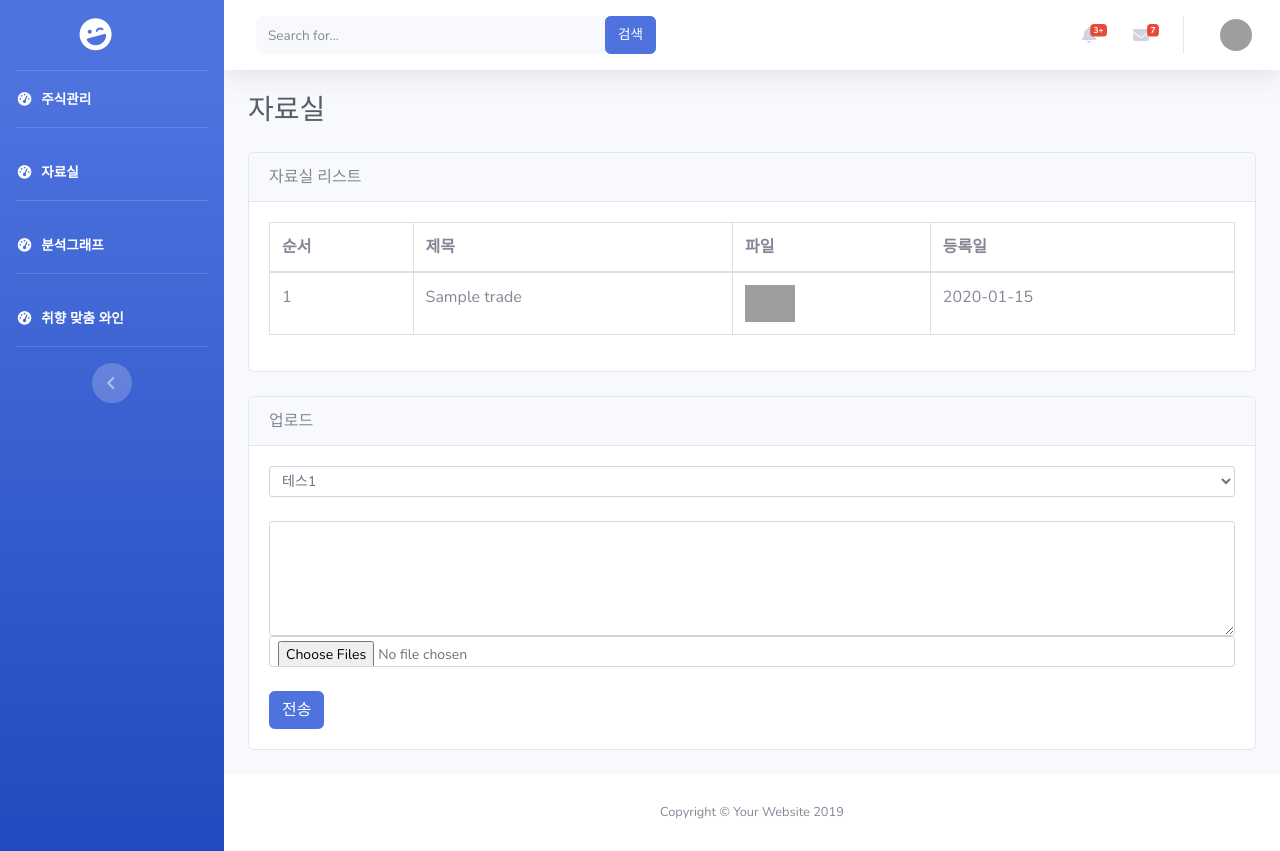
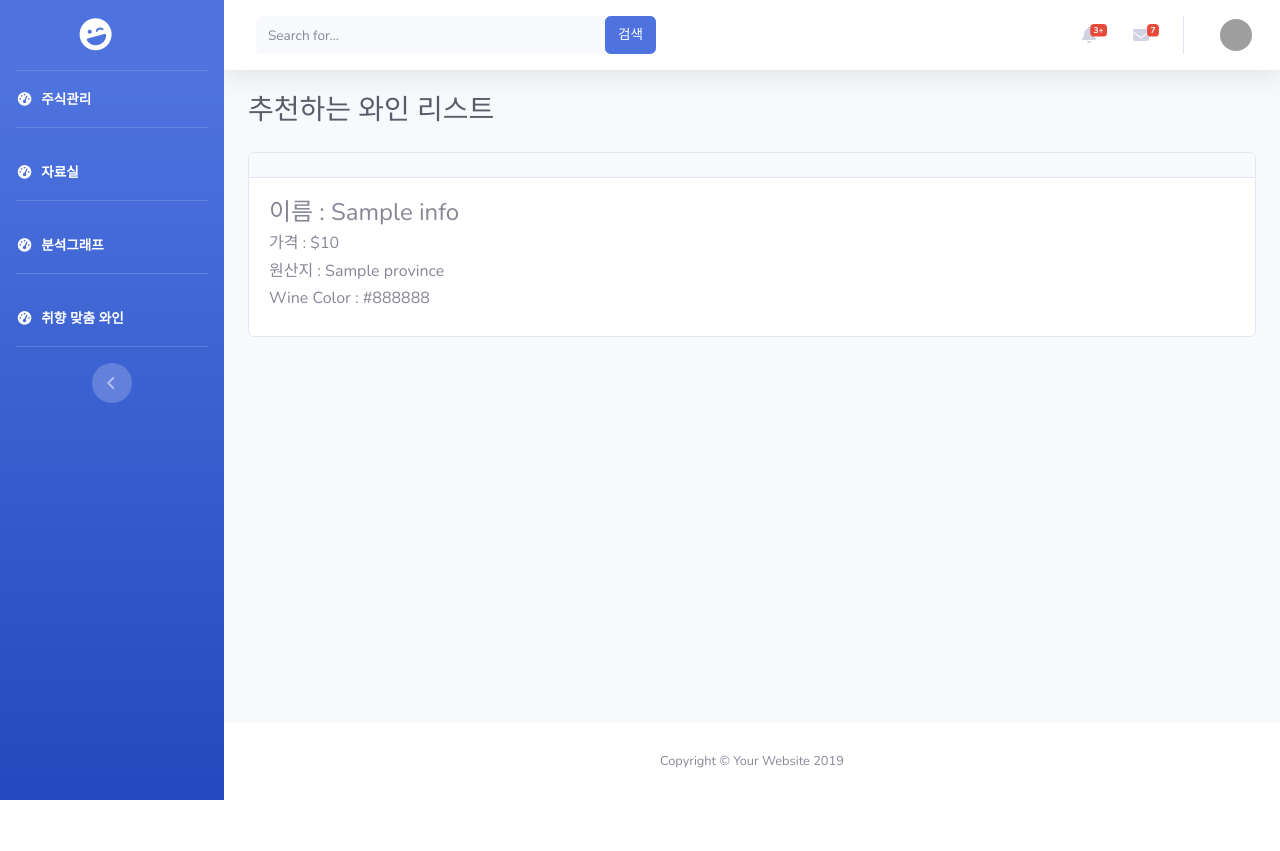
Before and after one commit to 5Hanui/flaskApp, a Python web app: template service/templates/bbs.html in a window 1280 px wide. After the commit the page ends 800 px from the top, so only its background shows below. Run offline with Jinja, Linux system fonts and the light colour scheme; the template is opened without the code that fills it: most values are stand-ins (such as "Sample title", 1, 10 or a date in 2020); some libraries are stand-ins or nearby versions; grey boxes are pictures that could not be loaded.

Commit message:
#8 rfrs 추천하는 와인 리스트 페이지 추가

```diff
--- a/service/__init__.py
+++ b/service/__init__.py
@@ -124,7 +124,7 @@ def initRoute(app):
     def bbs():
         if request.method == 'GET':
             return render_template('bbs.html'
-                            , rows=selectBbsList())
+                            , infos=selectWineInfo())
         else:
             # 1. 데이터 획득
             title       = request.form.get('title')
--- a/service/templates/pages/bbs_sub.html
+++ b/service/templates/pages/bbs_sub.html
@@ -3,72 +3,23 @@
 
     <!-- Page Heading -->
     <div class="d-sm-flex align-items-center justify-content-between mb-4">
-        <h1 class="h3 mb-0 text-gray-800">자료실</h1>
+        <h1 class="h3 mb-0 text-gray-800">추천하는 와인 리스트</h1>
     </div>
-
+    {% for info in infos: %}
     <div class="row">
         <div class="col-lg-12">
             <div class="card mb-4">
                 <div class="card-header">
-                    자료실 리스트
                 </div>
                 <div class="card-body">
-                    <table class="table table-bordered dataTable" id="dataTable" width="100%" cellspacing="0" role="grid" aria-describedby="dataTable_info"
-                        style="width: 100%;">
-                        <thead>
-                            <tr>
-                                <th>순서</th>
-                                <th>제목</th>
-                                <th>파일</th>
-                                <th>등록일</th>
-                            </tr>
-                        </thead>
-                        <tbody>
-                            {% for trade in rows: %}
-                            <tr role="row" class="odd">
-                                <td>{{trade.get('id')}}</td>
-                                <td>{{trade.get('title')}}</td>
-                                <td>
-                                    {% for file in trade.get('path').split('|'):  %}
-                                        <a href="{{ file }}">
-                                            <img src="{{ file }}" width="50"/>
-                                        </a>
-                                    {% endfor%}
-                                </td>
-                                <td>{{trade.get('regdate')}}</td>
-                            </tr>
-                            {% endfor %}
-                        </tbody>
-                    </table>
+                    <h4>이름       : {{info['title']}}</h4>
+                    <h6>가격       : ${{info['price']}}</h6>
+                    <h6>원산지     : {{info['province']}}</h6>
+                    <h6>Wine Color : {{info['color']}}</h6>
                 </div>
             </div>
         </div>
     </div>
-
-    {# 컨텐츠 한 세트 #}
-    <div class="row">
-        <div class="col-lg-12">
-            <div class="card mb-4">
-                <div class="card-header">
-                    업로드
-                </div>
-                <div class="card-body">
-                    <form method="POST" enctype="multipart/form-data">
-                        <select name='title' class="form-control form-control-sm">
-                            <option value='테스1'>테스1</option>
-                            <option value='테스2'>테스2</option>
-                        </select>
-                        <br />
-                        <textarea name='contents' cols="50" , rows="5" class="form-control form-control-sm"></textarea>
-                        <input type='file' name='files' multiple class="form-control form-control-sm" /> <!--multiple:파일여러개 보낼수 있음-->
-                        <br />
-                        <button class="btn btn-primary btn-icon-split">
-                            <span class="text">전송</span>
-                        </button>
-                    </form>
-                </div>
-            </div>
-        </div>
-
-    </div>
+    {% endfor %}
+</div>
     <!-- /.container-fluid -->
```
Also changed, not shown: service/model/__init__.py (+10 -10 lines).
